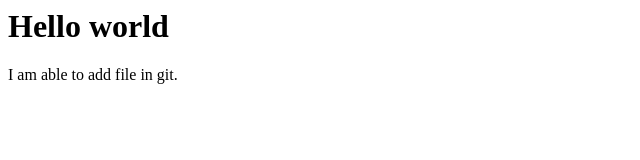
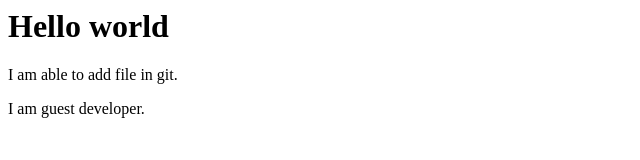
Before and after one commit to imrulkayesshuvo/my-first-website, a plain HTML site: page index.html in a window 1280 px wide. Shown: the whole page, without its empty margins (0-640 px from the left). Drawn offline with Linux system fonts and the light colour scheme.

Commit message:
i am guest

```diff
--- a/index.html
+++ b/index.html
@@ -1,2 +1,3 @@
 <h1>Hello world</h1>
 <p>I am able to add file in git.</p>
+<p> I am guest developer.</p>
```
